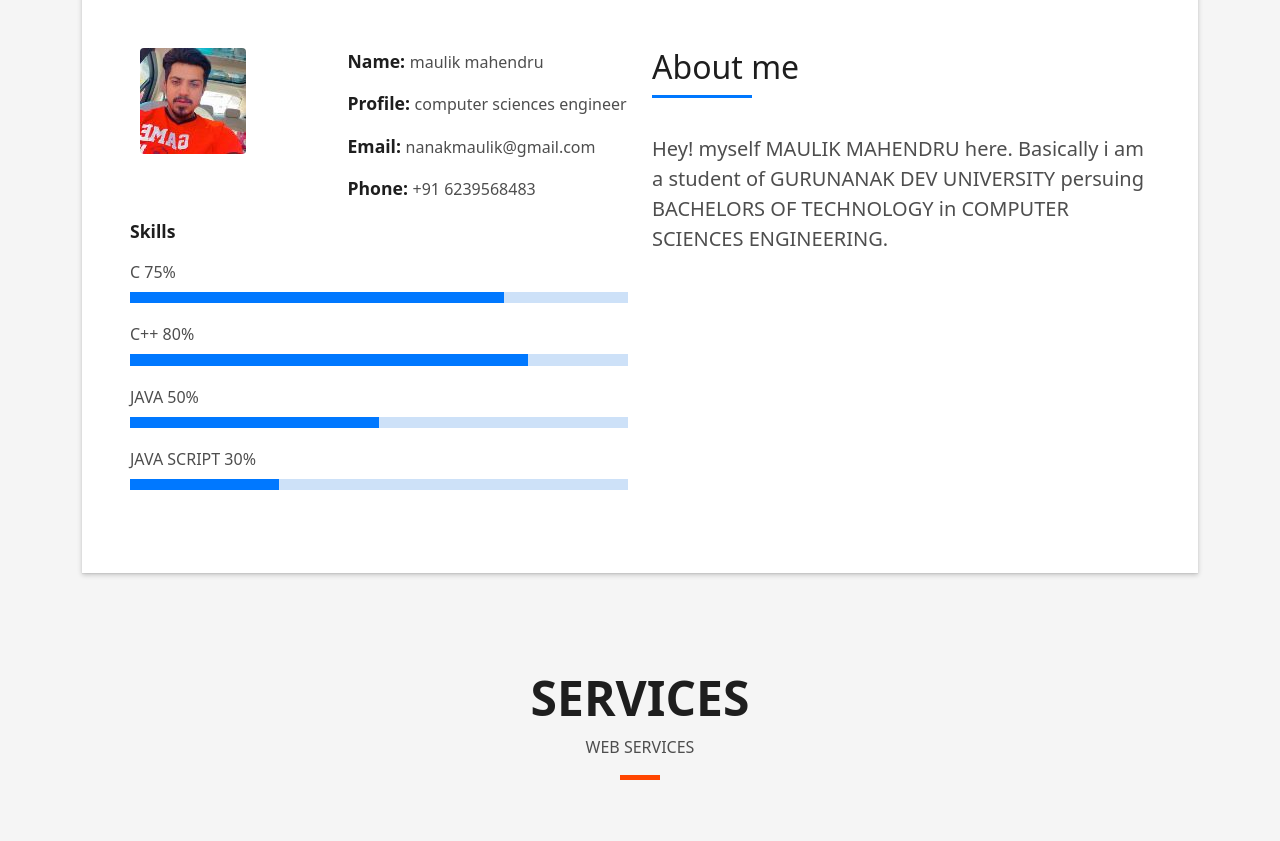
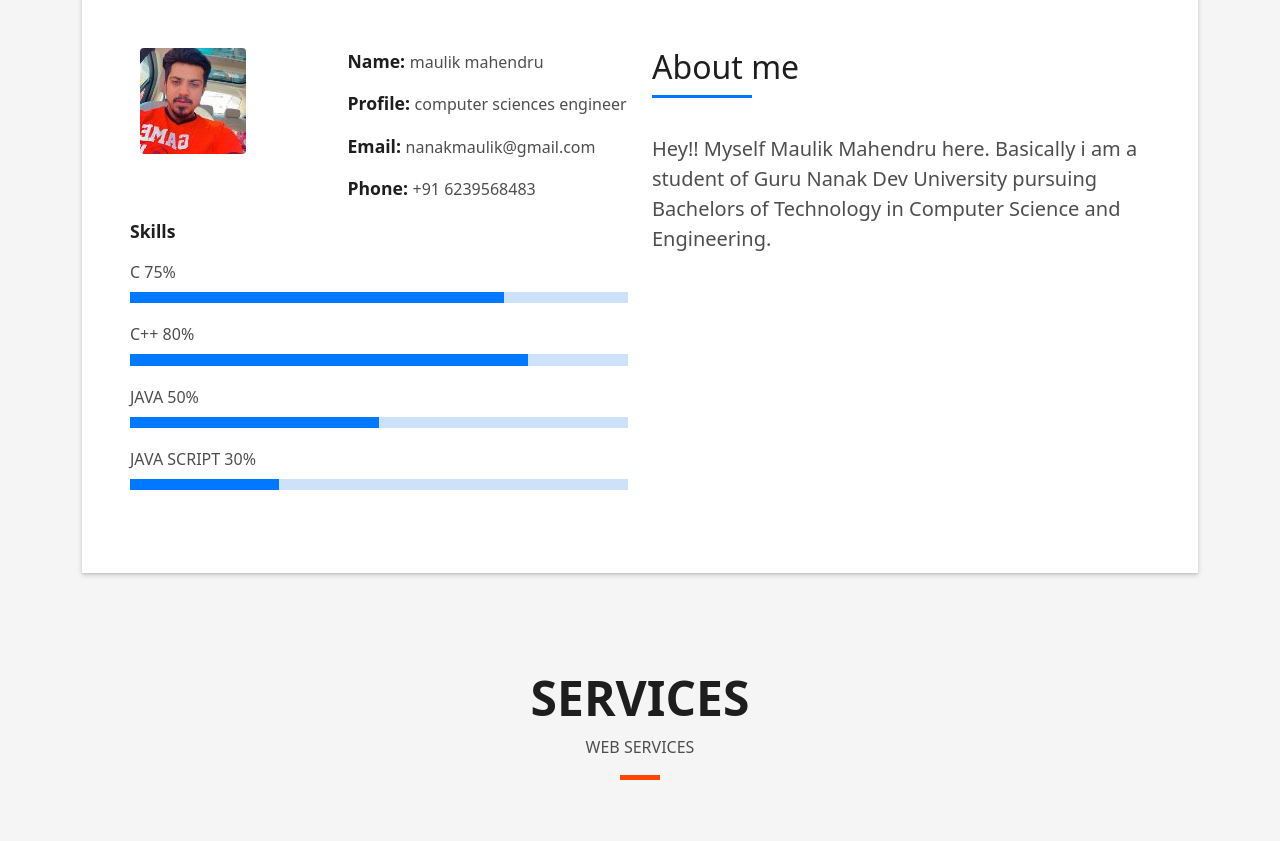
Before and after one commit to nanakmaulik/nanakmaulik.github.io, a plain HTML site: page index.html in a window 1280 px wide. Shown: the part 880-1721 px from the top of the page. Drawn offline with Linux system fonts and the light colour scheme.

Commit message:
improved about

```diff
--- a/index.html
+++ b/index.html
@@ -142,10 +142,7 @@
                       </h5>
                     </div>
                     <p class="lead">
-                      Hey! myself MAULIK MAHENDRU here. Basically i am a student of GURUNANAK DEV UNIVERSITY persuing BACHELORS OF TECHNOLOGY in COMPUTER SCIENCES ENGINEERING.
-
-                    </p>
-
+                      Hey!! Myself Maulik Mahendru here. Basically i am a student of Guru Nanak Dev University pursuing Bachelors of Technology in Computer Science and Engineering.
                     </p>
                   </div>
                 </div>
```
